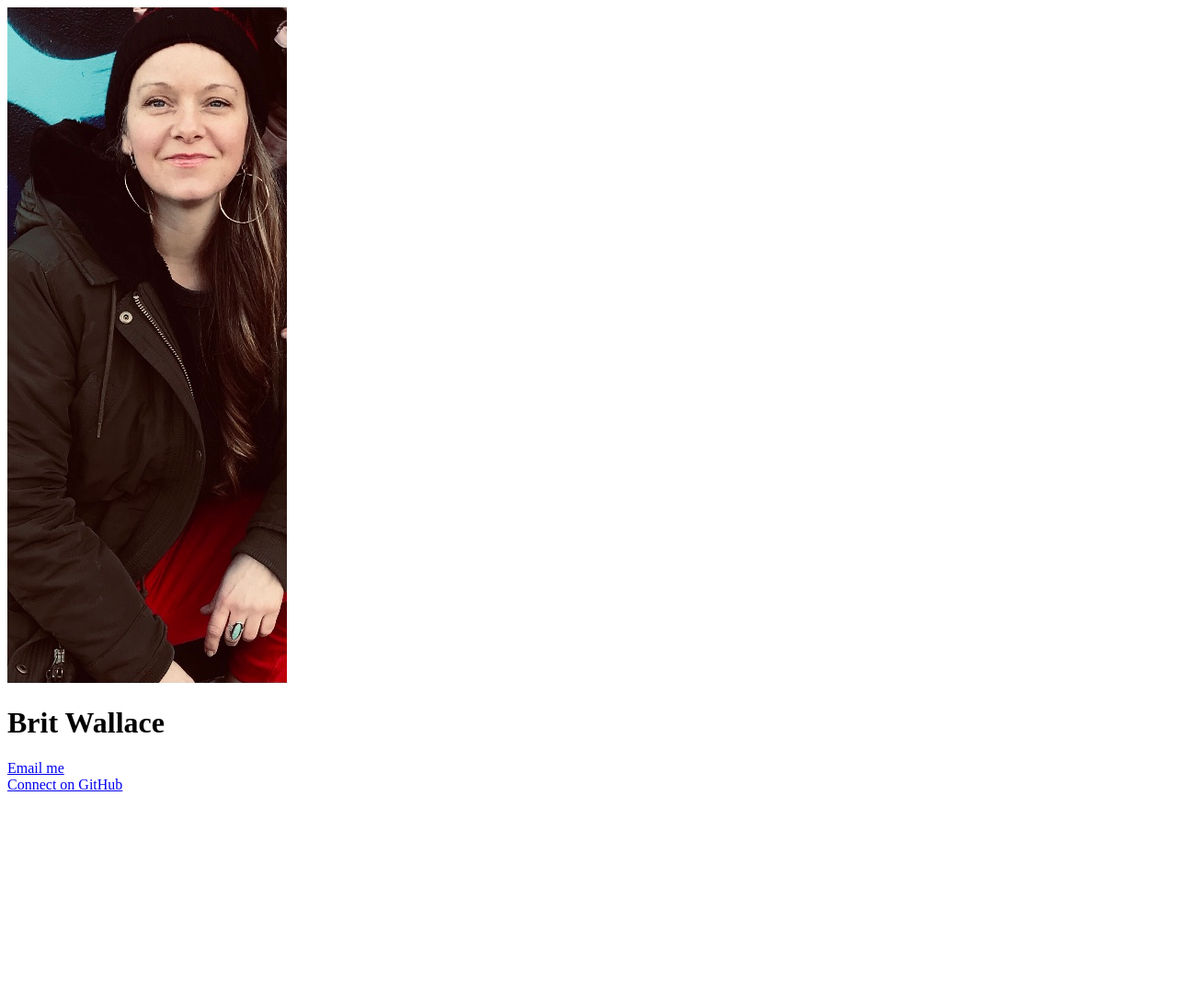
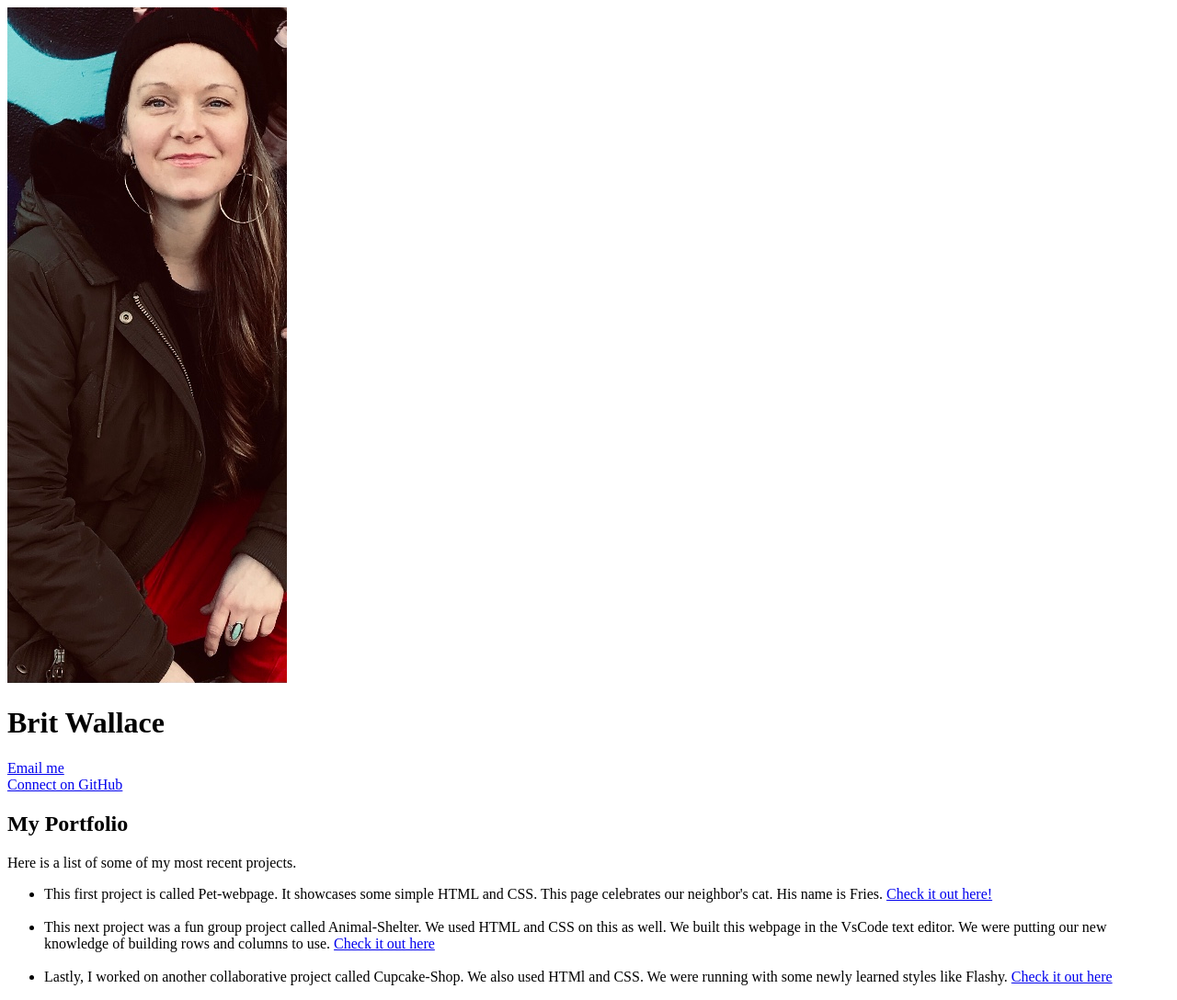
Before and after one commit to BritWallace/portfolio-, a plain HTML site: page index.html in a window 1280 px wide. Shown: the whole page at 92% size. Before the commit the page ends 871 px from the top, so only its background shows below. Drawn offline with Linux system fonts and the light colour scheme.

Commit message:
Added a list of projects with links to GitHub to view them

```diff
--- a/index.html
+++ b/index.html
@@ -11,6 +11,25 @@
     <br>
     <a href="https://github.com/BritWallace">Connect on GitHub</a>
 
+    <h2>My Portfolio</h2>
+    Here is a list of some of my most recent projects.
+    <ul>
+      <li>
+        This first project is called Pet-webpage.  It showcases some simple HTML and CSS. This page celebrates our neighbor's cat. His name is Fries.
+        <a href="https://github.com/BritWallace/pet-webpage.git">Check it out here!</a>
+
+      </li>
+      <br>
+      <li>
+        This next project was a fun group project called Animal-Shelter.  We used HTML and CSS on this as well. We built this webpage in the VsCode text editor.  We were putting our new knowledge of building rows and columns to use.
+        <a href="https://github.com/BritWallace/Animal-Shelter.git">Check it out here</a>
+      </li>
+      <br>
+      <li>
+        Lastly, I worked on another collaborative project called Cupcake-Shop. We also used HTMl and CSS.  We were running with some newly learned styles like Flashy.
+        <a href="https://github.com/BritWallace/cupcake-shop.git">Check it out here</a>
+      </li>
+    </ul>
 
 
 
```
